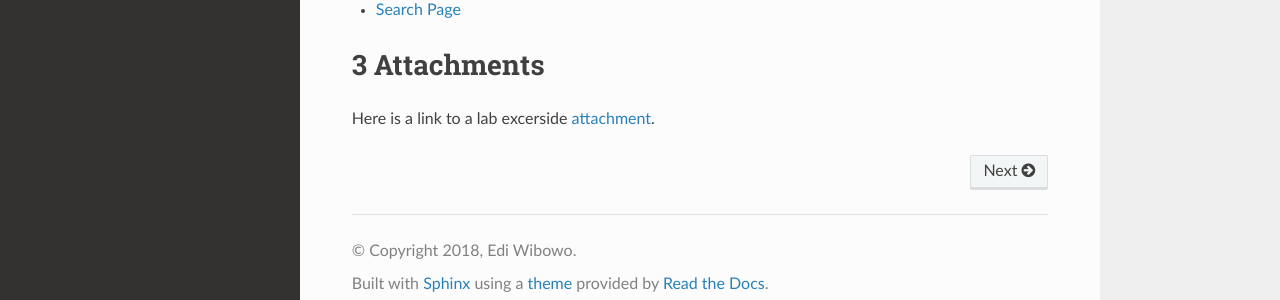
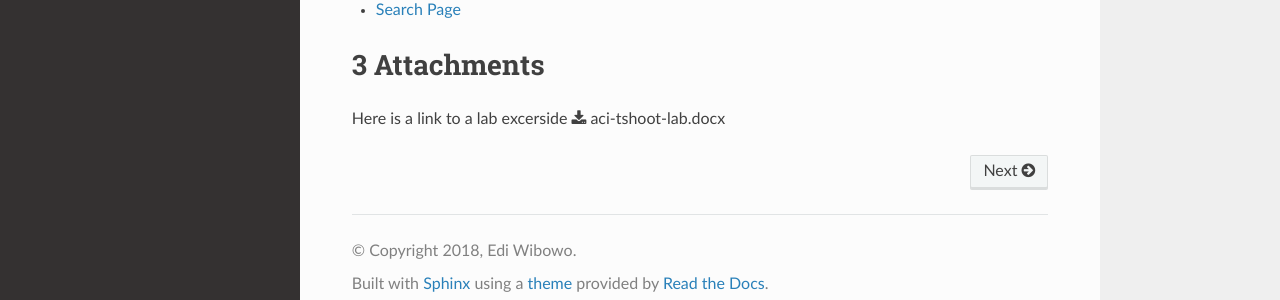
Before and after one commit to ewibowo/aci-troubleshooting-lab, a Sphinx documentation site: the page built from source/index.rst, in a window 1280 px wide and 900 px high, scrolled down 1049 px. Shown: the part 580-880 px from the top of the window. Built offline with Sphinx 7.4.7 and the Read the Docs theme 2.0.0, drawn with Linux system fonts in a browser that asks for light colours.

Commit message:
Added lab doc file

```diff
--- a/source/index.rst
+++ b/source/index.rst
@@ -38,6 +38,4 @@ Indices and tables
 Attachments
 ===========
 
-Here is a link to a lab excerside attachment__.
-
-__ attachment:aci-tshoot-lab.docx
+Here is a link to a lab excerside :download:`aci-tshoot-lab.docx <aci-tshoot-lab.docx>`
```
